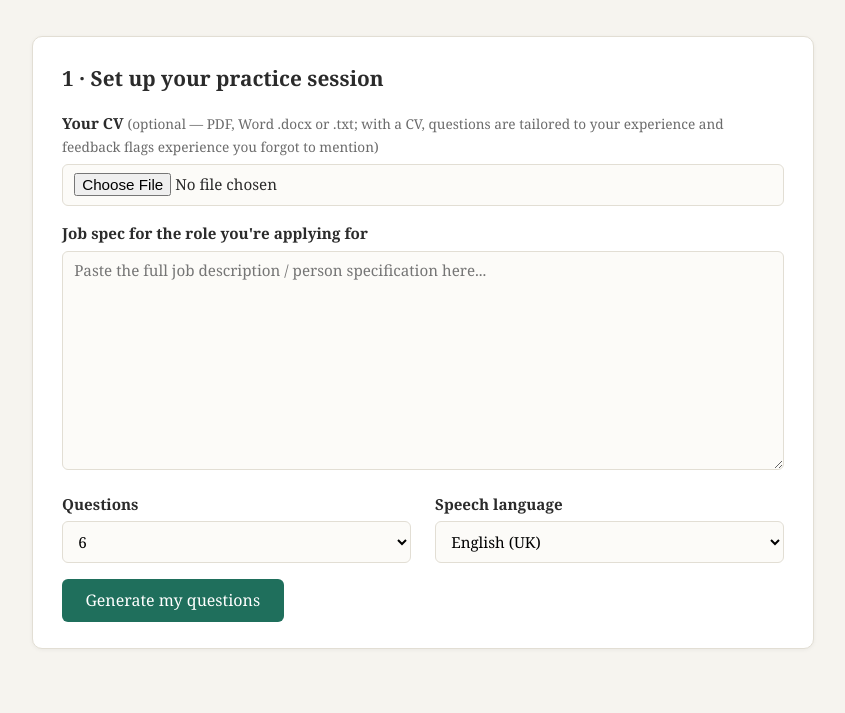
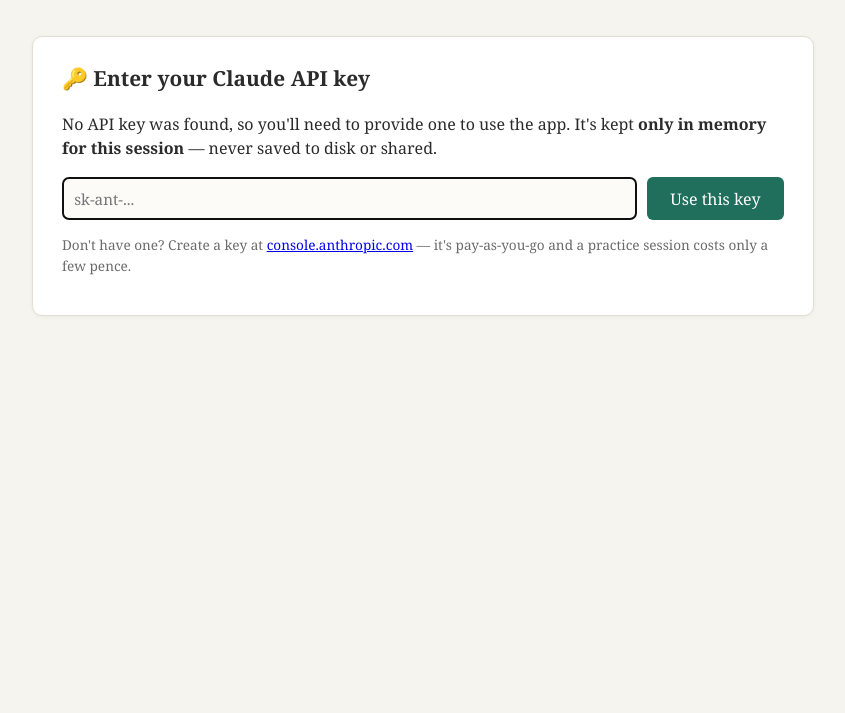
Before and after one commit to theliamjones/InterviewCoach, a Flask app: page / in a window 1280 px wide. Shown: the part 138-851 px from the top of the page, without its empty margins (217-1062 px from the left). After the commit the page ends 454 px from the top, so only its background shows below. Run offline with Flask 3, Linux system fonts and the light colour scheme.

Commit message:
Make multi-user ready for Railway: password gate + per-user keys
- Shared password gate via APP_PASSWORD (open if unset, for local dev).
- Each visitor supplies their own Claude key, validated and held in memory
  keyed by a per-browser session id - never shared between users, never on
  disk. Replaces the single server-wide key (which would have leaked between
  users on a shared deploy).
- Practice sessions are scoped to their owner.
- Production server: gunicorn via Procfile (1 worker so in-memory stores stay
  consistent; 120s timeout for long Claude calls). Secure cookies on Railway.
- README: Railway deploy steps + new env vars (APP_PASSWORD, SECRET_KEY).

Co-Authored-By: Claude Fable 5 <noreply@anthropic.com>

```diff
--- a/app.py
+++ b/app.py
@@ -1,29 +1,79 @@
-"""Interview Coach - practise competency-based interview answers with STAR feedback."""
+"""Interview Coach - practise competency-based interview answers with STAR feedback.
 
+Multi-user model: a shared password gate (APP_PASSWORD) protects the app, and each
+visitor supplies their own Claude API key, held in memory for their session only
+(keyed by a per-browser id in the signed session cookie - the key itself is never
+put in the cookie, and is never shared between users). So each user pays for their
+own usage and no key is persisted to disk.
+"""
+
+import hmac
 import os
+import secrets
 import uuid
 from datetime import date
 
 from dotenv import load_dotenv
 
-# Load .env from THIS file's directory, not the current working directory, so the
-# key is found however the app is launched (start.bat, terminal, preview, etc.).
-# override=True: .env is authoritative (a stale/empty ANTHROPIC_API_KEY in the
-# Windows environment would otherwise silently win over .env).
+# Load .env from THIS file's directory, not the current working directory, so
+# config is found however the app is launched (start.bat, terminal, gunicorn).
 load_dotenv(os.path.join(os.path.dirname(__file__), ".env"), override=True)
 
 import anthropic
-from flask import Flask, Response, jsonify, render_template, request
+from flask import Flask, Response, jsonify, render_template, request, session
 
 import coach
 
 app = Flask(__name__)
 app.config["MAX_CONTENT_LENGTH"] = 16 * 1024 * 1024  # 16 MB upload cap
 
-# In-memory session store: fine for a local single-user practice tool.
-SESSIONS: dict[str, dict] = {}
+# The session cookie holds only a random per-browser id + an "authed" flag -
+# never the API key. Signed with SECRET_KEY; set a fixed one in production to
+# keep logins valid across restarts, otherwise a random one is used per boot.
+app.secret_key = os.environ.get("SECRET_KEY") or secrets.token_hex(32)
+app.config.update(
+    SESSION_COOKIE_HTTPONLY=True,
+    SESSION_COOKIE_SAMESITE="Lax",
+    # Secure cookies over HTTPS. Auto-on when Railway sets RAILWAY_ENVIRONMENT,
+    # or force with SECURE_COOKIES=1. Left off locally so plain http works.
+    SESSION_COOKIE_SECURE=bool(os.environ.get("RAILWAY_ENVIRONMENT") or os.environ.get("SECURE_COOKIES")),
+)
+
+# Shared password gate. If APP_PASSWORD is unset the gate is OPEN (handy for
+# local dev) - you MUST set APP_PASSWORD on any shared/Railway deployment.
+APP_PASSWORD = os.environ.get("APP_PASSWORD", "")
+if not APP_PASSWORD:
+    app.logger.warning("APP_PASSWORD is not set - the app is OPEN (no password gate).")
+
+# In-memory stores keyed by the per-browser session id (uid). A single gunicorn
+# worker (see Procfile) keeps these consistent; both are cleared on restart.
+SESSIONS: dict[str, dict] = {}   # practice sessions: session_id -> {uid, ...}
+USER_KEYS: dict[str, str] = {}   # uid -> that user's Claude API key (memory only)
 
 ALLOWED_CV_EXTENSIONS = (".pdf", ".docx", ".txt")
+
+
+@app.before_request
+def ensure_uid():
+    if "uid" not in session:
+        session["uid"] = secrets.token_hex(16)
+
+
+def is_authed() -> bool:
+    return not APP_PASSWORD or session.get("authed") is True
+
+
+def current_key() -> str:
+    return USER_KEYS.get(session.get("uid", ""), "")
+
+
+def not_ready():
+    """Return an (json, status) error tuple if not authed / no key, else None."""
+    if not is_authed():
+        return jsonify(error="Please enter the access password.", needs_auth=True), 401
+    if not current_key():
+        return jsonify(error="Please enter your Claude API key.", needs_key=True), 401
+    return None
 
 
 @app.route("/")
@@ -31,29 +81,52 @@ def index():
     return render_template("index.html")
 
 
-@app.get("/api/key-status")
-def key_status():
-    """Tell the front end whether a usable API key is already configured."""
-    return jsonify(has_key=coach.has_key())
+@app.get("/api/status")
+def status():
+    """Tell the front end what gate to show: password, key, or the app itself."""
+    return jsonify(gated=bool(APP_PASSWORD), authed=is_authed(), has_key=bool(current_key()))
+
+
+@app.post("/api/login")
+def login():
+    password = (request.get_json(silent=True) or {}).get("password", "")
+    if not APP_PASSWORD or hmac.compare_digest(password, APP_PASSWORD):
+        session["authed"] = True
+        return jsonify(ok=True)
+    return jsonify(error="Incorrect password."), 401
+
+
+@app.post("/api/logout")
+def logout():
+    USER_KEYS.pop(session.get("uid", ""), None)
+    session.clear()
+    return jsonify(ok=True)
 
 
 @app.post("/api/key")
 def set_key():
-    """Accept an API key entered in the browser; validate and hold it in memory."""
-    data = request.get_json(silent=True) or {}
+    """Validate a user's key and hold it in memory for their session only."""
+    if not is_authed():
+        return jsonify(error="Please enter the access password.", needs_auth=True), 401
+    key = ((request.get_json(silent=True) or {}).get("key") or "").strip()
     try:
-        coach.set_runtime_key(data.get("key", ""))
+        coach.validate_key(key)
     except ValueError as e:
         return jsonify(error=str(e)), 400
     except anthropic.AuthenticationError:
         return jsonify(error="That key was rejected by Anthropic - check it and try again."), 400
     except anthropic.APIError as e:
         return jsonify(error=f"Couldn't validate the key: {e.message}"), 502
+    USER_KEYS[session["uid"]] = key
     return jsonify(ok=True)
 
 
 @app.post("/api/start")
 def start_session():
+    blocked = not_ready()
+    if blocked:
+        return blocked
+
     cv_file = request.files.get("cv")
     job_spec = (request.form.get("job_spec") or "").strip()
     try:
@@ -61,8 +134,6 @@ def start_session():
     except ValueError:
         num_questions = 6
 
-    if not coach.has_key():
-        return jsonify(error="No API key set - please enter your Claude API key.", needs_key=True), 401
     if len(job_spec) < 50:
         return jsonify(error="Please paste the job spec (at least a few sentences)."), 400
 
@@ -76,14 +147,16 @@ def start_session():
         cv_block = coach.build_cv_block(cv_file.filename, cv_file.read())
 
     try:
-        question_set = coach.generate_questions(cv_block, job_spec, num_questions)
+        question_set = coach.generate_questions(current_key(), cv_block, job_spec, num_questions)
     except anthropic.AuthenticationError:
+        USER_KEYS.pop(session["uid"], None)  # key went bad - make them re-enter
         return jsonify(error="Your API key was rejected - please re-enter it.", needs_key=True), 401
     except anthropic.APIError as e:
         return jsonify(error=f"Claude API error: {e.message}"), 502
 
     session_id = uuid.uuid4().hex
     SESSIONS[session_id] = {
+        "uid": session["uid"],
         "cv_block": cv_block,
         "job_spec": job_spec,
         "questions": [q.model_dump() for q in question_set.questions],
@@ -92,34 +165,42 @@ def start_session():
     return jsonify(session_id=session_id, questions=SESSIONS[session_id]["questions"])
 
 
+def _owned_session(session_id):
+    """Look up a practice session, but only if it belongs to this browser."""
+    sess = SESSIONS.get(session_id or "")
+    if sess and sess.get("uid") == session.get("uid"):
+        return sess
+    return None
+
+
 @app.post("/api/score")
 def score_answer():
+    blocked = not_ready()
+    if blocked:
+        return blocked
+
     data = request.get_json(silent=True) or {}
-    session = SESSIONS.get(data.get("session_id", ""))
+    sess = _owned_session(data.get("session_id"))
     transcript = (data.get("transcript") or "").strip()
     question_id = data.get("question_id")
 
-    if not session:
+    if not sess:
         return jsonify(error="Session not found - please start again."), 404
-    question = next((q for q in session["questions"] if q["id"] == question_id), None)
+    question = next((q for q in sess["questions"] if q["id"] == question_id), None)
     if not question:
         return jsonify(error="Unknown question."), 400
     if len(transcript) < 20:
         return jsonify(error="The answer is too short to score - try recording again."), 400
 
-    if not coach.has_key():
-        return jsonify(error="No API key set - please enter your Claude API key.", needs_key=True), 401
-
     try:
-        feedback = coach.score_answer(
-            session["cv_block"], session["job_spec"], question, transcript
-        )
+        feedback = coach.score_answer(current_key(), sess["cv_block"], sess["job_spec"], question, transcript)
     except anthropic.AuthenticationError:
+        USER_KEYS.pop(session["uid"], None)
         return jsonify(error="Your API key was rejected - please re-enter it.", needs_key=True), 401
     except anthropic.APIError as e:
         return jsonify(error=f"Claude API error: {e.message}"), 502
 
-    session["answers"][str(question_id)] = {
+    sess["answers"][str(question_id)] = {
         "transcript": transcript,
         "feedback": feedback.model_dump(),
     }
@@ -128,15 +209,18 @@ def score_answer():
 
 @app.post("/api/report")
 def download_report():
+    if not is_authed():
+        return jsonify(error="Please enter the access password.", needs_auth=True), 401
+
     data = request.get_json(silent=True) or {}
-    session = SESSIONS.get(data.get("session_id", ""))
-    if not session:
+    sess = _owned_session(data.get("session_id"))
+    if not sess:
         return jsonify(error="Session not found."), 404
 
     answered = [
-        {"question": q, **session["answers"][str(q["id"])]}
-        for q in session["questions"]
-        if str(q["id"]) in session["answers"]
+        {"question": q, **sess["answers"][str(q["id"])]}
+        for q in sess["questions"]
+        if str(q["id"]) in sess["answers"]
     ]
     if not answered:
         return jsonify(error="No answered questions to report on yet."), 400
@@ -147,7 +231,7 @@ def download_report():
         items=answered,
         report_date=date.today().strftime("%d %B %Y"),
         average_score=round(sum(scores) / len(scores)),
-        total_questions=len(session["questions"]),
+        total_questions=len(sess["questions"]),
     )
     return Response(
         html,
--- a/requirements.txt
+++ b/requirements.txt
@@ -3,3 +3,4 @@ anthropic>=0.92
 python-dotenv>=1.0
 pydantic>=2.0
 python-docx>=1.1
+gunicorn>=21.0
--- a/static/app.js
+++ b/static/app.js
@@ -144,27 +144,66 @@ $("clear-answer").addEventListener("click", () => {
 // API key gate
 // ---------------------------------------------------------------------------
 
+// Show exactly one of the three setup sub-states: password gate, key gate, or
+// the setup form itself.
+function showGate(which) {
+  $("password-panel").classList.toggle("hidden", which !== "password");
+  $("key-panel").classList.toggle("hidden", which !== "key");
+  $("setup-main").classList.toggle("hidden", which !== "setup");
+  showStep("step-setup");
+  if (which === "password") $("app-password").focus();
+  if (which === "key") $("api-key").focus();
+}
+
+function showPasswordPanel(message) {
+  showGate("password");
+  if (message) setStatus($("password-status"), message, "error");
+}
+
 function showKeyPanel(message) {
-  $("key-panel").classList.remove("hidden");
-  $("setup-main").classList.add("hidden");
-  showStep("step-setup");
+  showGate("key");
   if (message) setStatus($("key-status"), message, "error");
-  $("api-key").focus();
 }
 
 function showSetupMain() {
-  $("key-panel").classList.add("hidden");
-  $("setup-main").classList.remove("hidden");
+  showGate("setup");
 }
 
-async function checkKey() {
+// Decide which gate to show based on server state (password / key / ready).
+async function routeToGate() {
   try {
-    const res = await fetch("/api/key-status");
+    const s = await (await fetch("/api/status")).json();
+    if (s.gated && !s.authed) showPasswordPanel("");
+    else if (!s.has_key) showKeyPanel("");
+    else showSetupMain();
+  } catch {
+    showSetupMain(); // if status fails, fall through; calls will re-prompt if needed
+  }
+}
+
+async function savePassword() {
+  const password = $("app-password").value;
+  if (!password) {
+    setStatus($("password-status"), "Please enter the password.", "error");
+    return;
+  }
+  $("save-password").disabled = true;
+  setStatus($("password-status"), "Checking…", "working");
+  try {
+    const res = await fetch("/api/login", {
+      method: "POST",
+      headers: { "Content-Type": "application/json" },
+      body: JSON.stringify({ password }),
+    });
     const data = await res.json();
-    data.has_key ? showSetupMain() : showKeyPanel("");
-  } catch {
-    // If the status check fails, fall back to showing setup; calls will prompt if needed.
-    showSetupMain();
+    if (!res.ok) throw new Error(data.error || "Incorrect password.");
+    $("app-password").value = "";
+    setStatus($("password-status"), "", "");
+    await routeToGate(); // proceed to the key gate or the setup form
+  } catch (err) {
+    setStatus($("password-status"), err.message, "error");
+  } finally {
+    $("save-password").disabled = false;
   }
 }
 
@@ -183,7 +222,10 @@ async function saveKey() {
       body: JSON.stringify({ key }),
     });
     const data = await res.json();
-    if (!res.ok) throw new Error(data.error || "Couldn't validate the key.");
+    if (!res.ok) {
+      if (data.needs_auth) { showPasswordPanel(data.error || "Please enter the password."); return; }
+      throw new Error(data.error || "Couldn't validate the key.");
+    }
     $("api-key").value = "";
     setStatus($("key-status"), "", "");
     showSetupMain();
@@ -194,12 +236,16 @@ async function saveKey() {
   }
 }
 
+$("save-password").addEventListener("click", savePassword);
+$("app-password").addEventListener("keydown", (e) => {
+  if (e.key === "Enter") { e.preventDefault(); savePassword(); }
+});
 $("save-key").addEventListener("click", saveKey);
 $("api-key").addEventListener("keydown", (e) => {
   if (e.key === "Enter") { e.preventDefault(); saveKey(); }
 });
 
-checkKey();
+routeToGate();
 
 // ---------------------------------------------------------------------------
 // Step 1: setup
@@ -217,6 +263,7 @@ $("setup-form").addEventListener("submit", async (e) => {
     const res = await fetch("/api/start", { method: "POST", body: formData });
     const data = await res.json();
     if (!res.ok) {
+      if (data.needs_auth) { showPasswordPanel(data.error || "Please enter the password."); return; }
       if (data.needs_key) { showKeyPanel(data.error || "Please enter your API key."); return; }
       throw new Error(data.error || "Something went wrong.");
     }
@@ -276,6 +323,7 @@ $("submit-answer").addEventListener("click", async () => {
     });
     const data = await res.json();
     if (!res.ok) {
+      if (data.needs_auth) { showPasswordPanel(data.error || "Please enter the password."); return; }
       if (data.needs_key) { showKeyPanel(data.error || "Please re-enter your API key."); return; }
       throw new Error(data.error || "Something went wrong.");
     }
--- a/templates/index.html
+++ b/templates/index.html
@@ -15,6 +15,17 @@
   <main>
     <!-- STEP 1: Setup -->
     <section id="step-setup" class="step">
+      <!-- Password gate: shown first when the app is password-protected -->
+      <div id="password-panel" class="key-panel hidden">
+        <h2>&#128274; Enter the access password</h2>
+        <p>This practice tool is password-protected. Enter the password you were given to continue.</p>
+        <div class="key-row">
+          <input type="password" id="app-password" placeholder="Password" autocomplete="off">
+          <button id="save-password" class="primary">Continue</button>
+        </div>
+        <div id="password-status" class="status hidden"></div>
+      </div>
+
       <!-- Key gate: shown only when no usable API key is configured -->
       <div id="key-panel" class="key-panel hidden">
         <h2>&#128273; Enter your Claude API key</h2>
```
Also changed, not shown: coach.py (+15 -40 lines), README.md, 2 other files.
